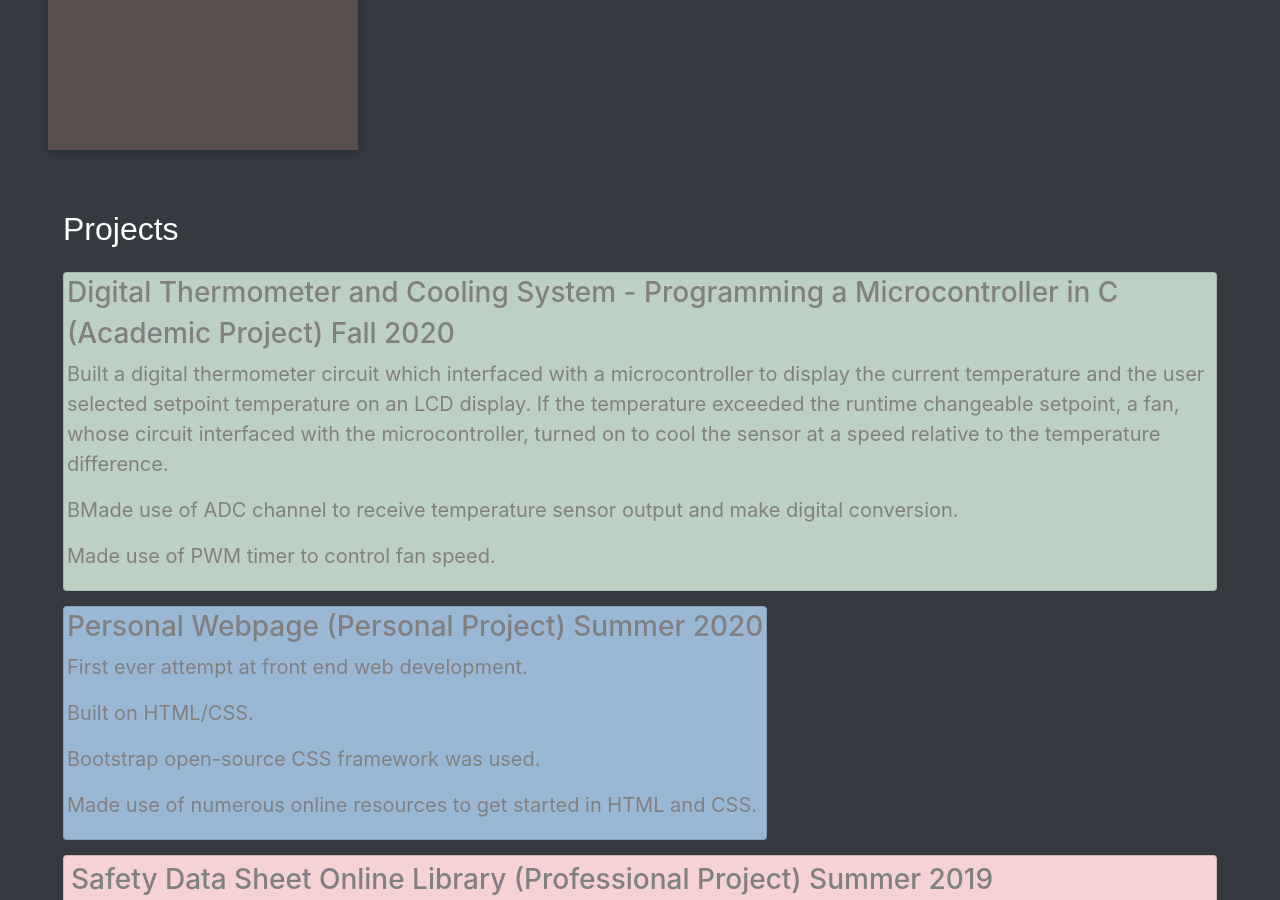
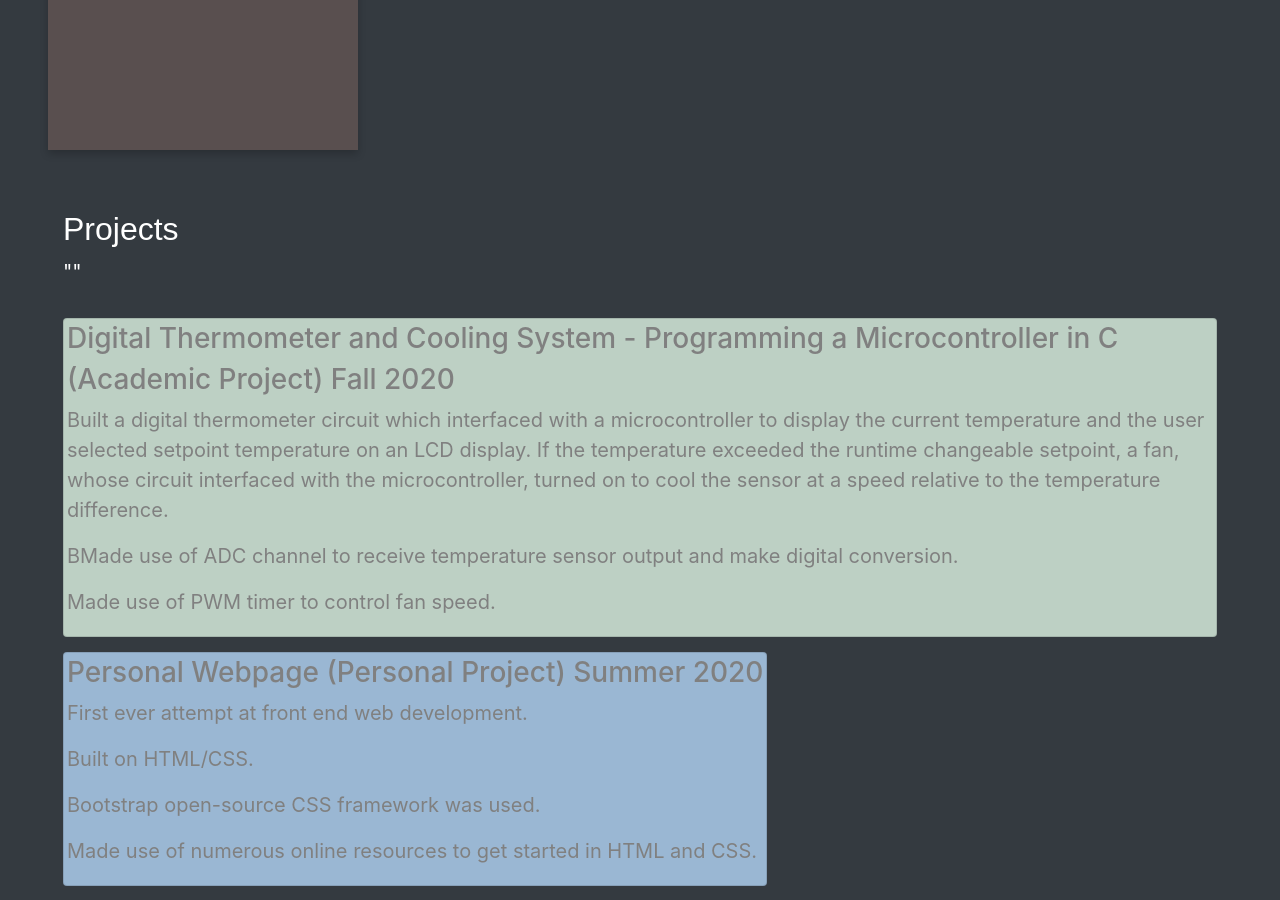
Before and after one commit to MannyLemos/MannyLemos.github.io, a Jekyll site: the page index.html, which Jekyll copies as it is, in a window 1280 px wide and 900 px high, scrolled down 2273 px. Built offline with Jekyll 4.4.1, drawn with Linux system fonts in a browser that asks for light colours; nearby versions of some CDN libraries; a script that is not in the unit is left out.

Commit message:
Update index.html

```diff
--- a/index.html
+++ b/index.html
@@ -316,6 +316,7 @@
                     					<br></br>
                     					<div align="left" class="container-fluid">
                     						<h2 class="headers" id="projects">Projects</h2>
+								<p>""</p>
                     						<div class="columns scroll-animations">
                     							<div style="color:gray;" class="row">
 										<div style="padding-top:15px"  class="col-md-auto">
```
